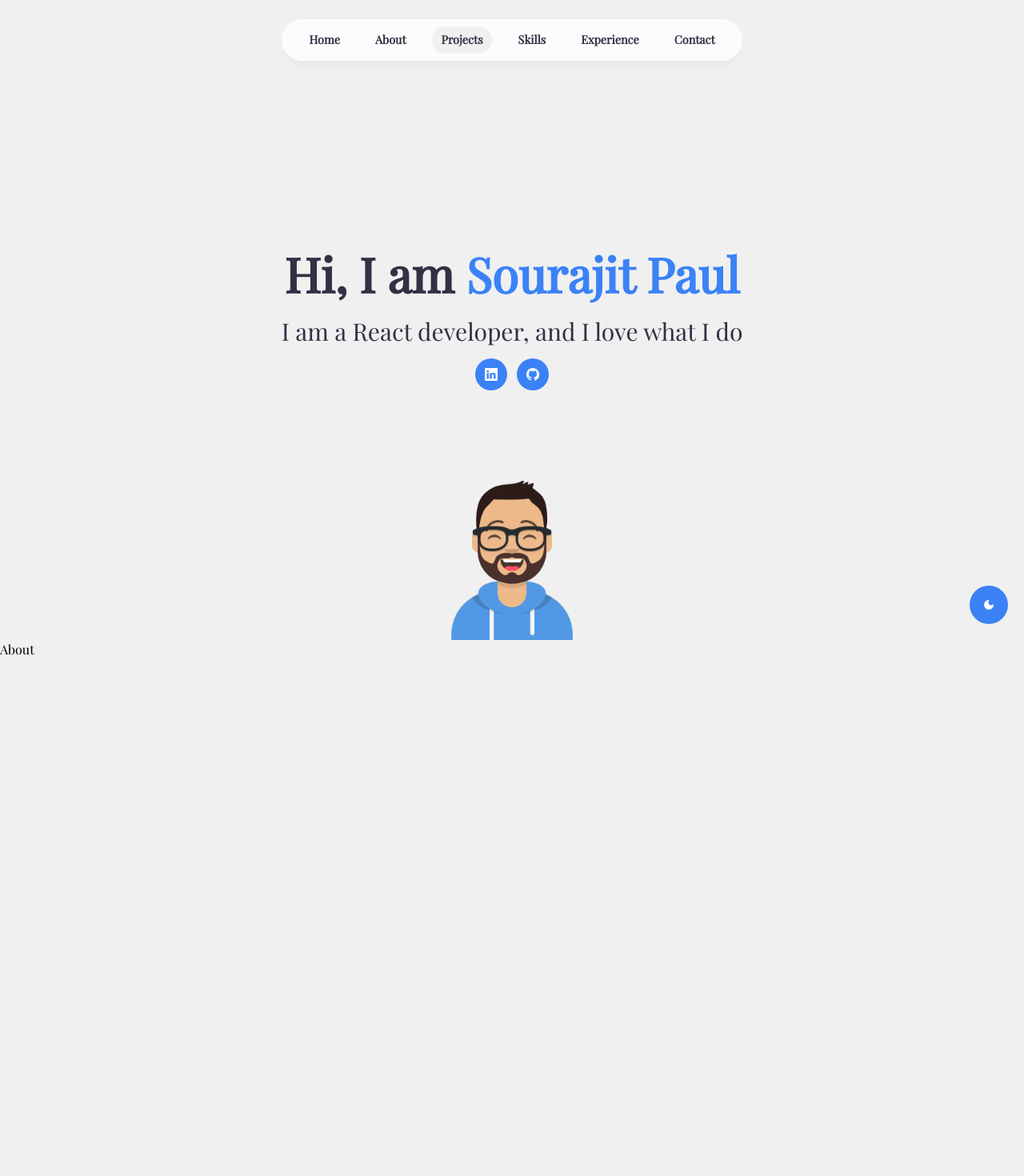
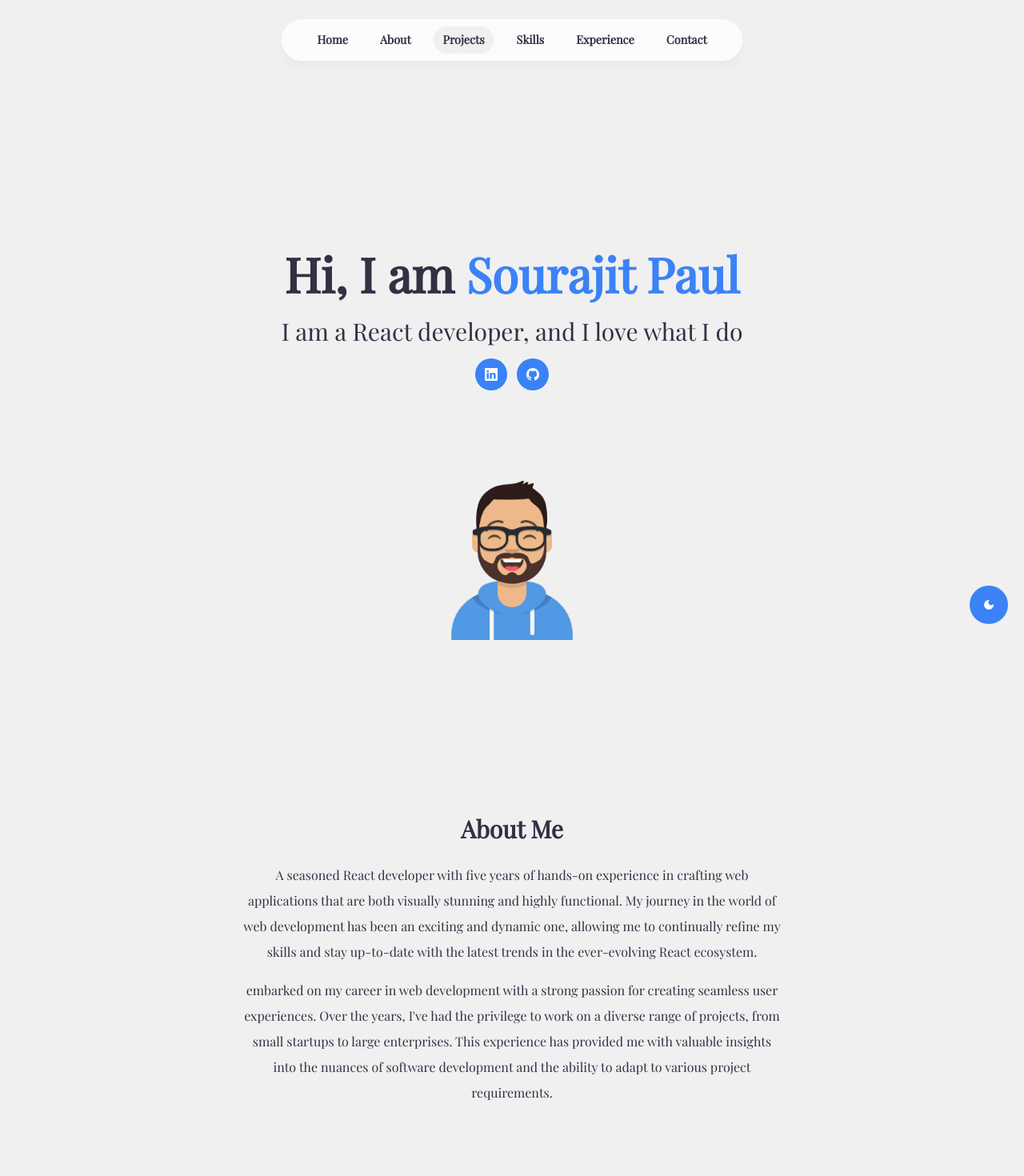
Before and after one commit to souro18/souro18.github.io, a Next.js app: page / in a window 1280 px wide. Shown: the top 1470 px of the page at 80% size. Built offline with nearby package versions, Linux system fonts and the light colour scheme.

Commit message:
about section

```diff
--- a/components/About/index.jsx
+++ b/components/About/index.jsx
@@ -6,9 +6,30 @@ import React from "react";
 function About() {
   const { ref } = useSectionInView(links[1].hash);
   return (
-    <div className="min-h-screen" id={links[1].hash} ref={ref}>
-      About
-    </div>
+    <section
+      className="min-h-screen flex justify-center items-center flex-col max-w-2xl m-auto text-center leading-8"
+      id={links[1].hash}
+      ref={ref}
+    >
+      <h3 className="text-3xl font-bold mb-6">About Me</h3>
+      <p className="mb-4">
+        A seasoned React developer with five years of hands-on experience in
+        crafting web applications that are both visually stunning and highly
+        functional. My journey in the world of web development has been an
+        exciting and dynamic one, allowing me to continually refine my skills
+        and stay up-to-date with the latest trends in the ever-evolving React
+        ecosystem.
+      </p>
+      <p>
+        {" "}
+        embarked on my career in web development with a strong passion for
+        creating seamless user experiences. Over the years, I've had the
+        privilege to work on a diverse range of projects, from small startups to
+        large enterprises. This experience has provided me with valuable
+        insights into the nuances of software development and the ability to
+        adapt to various project requirements.
+      </p>
+    </section>
   );
 }
 
--- a/components/Header/index.jsx
+++ b/components/Header/index.jsx
@@ -20,10 +20,10 @@ export default function Header() {
       ></motion.div>
 
       <nav className="flex fixed top-[0.15rem] left-1/2 h-12 -translate-x-1/2 py-2 sm:top-[1.7rem] sm:h-[initial] sm:py-0">
-        <ul className="flex w-[22rem] flex-wrap items-center justify-center gap-y-1 text-[0.9rem] font-medium text-color-light sm:w-[initial] sm:flex-nowrap sm:gap-5">
+        <ul className="flex w-[22rem] flex-wrap items-center justify-center gap-y-1 text-[0.9rem] font-medium text-color-light sm:w-[initial] sm:flex-nowrap sm:gap-4">
           {links.map((link) => (
             <motion.li
-              className="h-3/4 flex items-center justify-center relative"
+              className="h-3/4 flex items-center justify-center relative flex-1"
               key={link.hash}
               initial={{ y: -100, opacity: 0 }}
               animate={{ y: 0, opacity: 1 }}
--- a/components/Intro/index.jsx
+++ b/components/Intro/index.jsx
@@ -7,7 +7,7 @@ import { BsGithub, BsLinkedin } from "react-icons/bs";
 const Intro = () => {
   const { ref } = useSectionInView(links[0].hash);
   return (
-    <div
+    <section
       className="min-h-screen relative max-w-4xl m-auto px-6 flex justify-center items-center"
       ref={ref}
     >
@@ -51,7 +51,7 @@ const Intro = () => {
           priority
         />
       </div>
-    </div>
+    </section>
   );
 };
 
```
